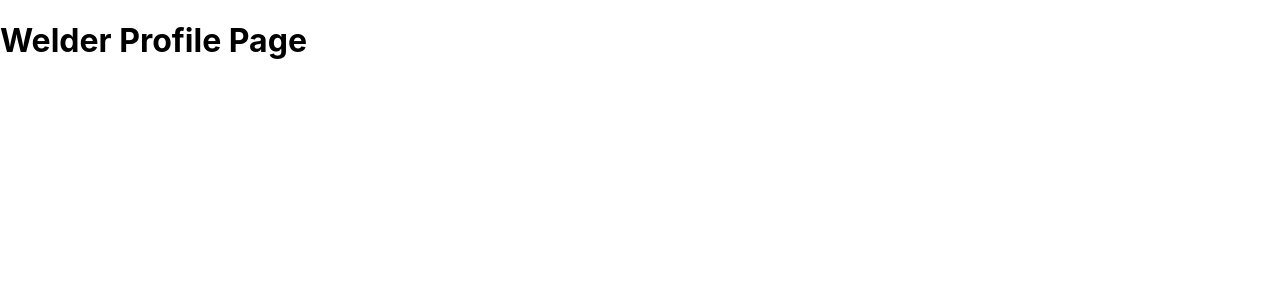
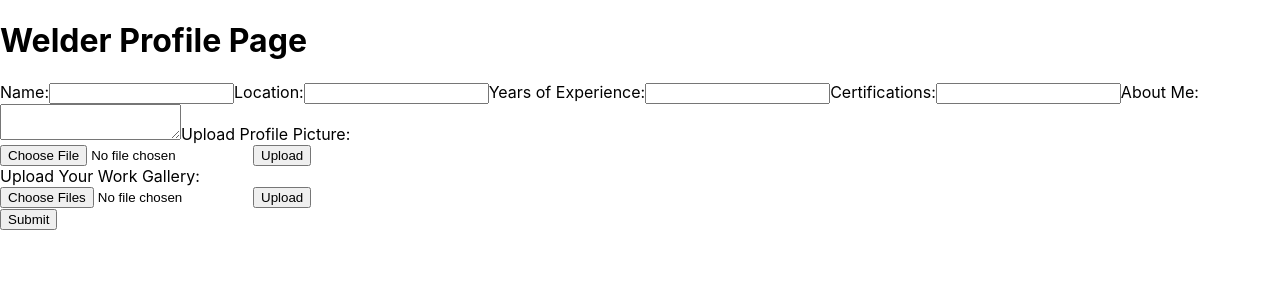
Before and after one commit to Steven-McCombe/Welder-showcase, a React (Create React App) app: page /welder/1 in a window 1280 px wide. Shown: the top 300 px of the page. Built offline with nearby package versions, Linux system fonts and the light colour scheme.

Commit message:
added basic userprofile and image uloading

```diff
--- a/src/components/ImageUpload.js
+++ b/src/components/ImageUpload.js
@@ -1,16 +1,16 @@
 import React, { useState } from 'react';
 import { getStorage, ref, uploadBytesResumable, getDownloadURL } from "firebase/storage";
 
-const ImageUpload = ({ handleImageURL }) => {
-  const [selectedImage, setSelectedImage] = useState(null);
+const ImageUpload = ({ handleImageURL, single }) => {
+  const [selectedImages, setSelectedImages] = useState([]);
 
   const handleImageUpload = event => {
-    setSelectedImage(event.target.files[0]);
+    setSelectedImages([...event.target.files]);
   };
 
   const handleUploadSubmit = () => {
-    if (selectedImage) {
-      uploadImage(selectedImage);
+    if (selectedImages) {
+      selectedImages.forEach(uploadImage);
     }
   };
 
@@ -39,7 +39,7 @@ const ImageUpload = ({ handleImageURL }) => {
 
   return (
     <div>
-      <input type="file" onChange={handleImageUpload} />
+      <input type="file" onChange={handleImageUpload} multiple={!single} />
       <button onClick={handleUploadSubmit}>Upload</button>
     </div>
   );
--- a/src/components/UserProfile.js
+++ b/src/components/UserProfile.js
@@ -1,13 +1,24 @@
 import React, { useEffect, useState } from 'react';
 import { useForm } from 'react-hook-form';
-import { doc, setDoc, getDoc } from "firebase/firestore";
-import { getAuth } from "firebase/auth";
-import { db } from 'firebase';
+import { doc, setDoc, getDoc } from 'firebase/firestore';
+import { getAuth } from 'firebase/auth';
+import { db } from '../firebase';
+import ImageUpload from './ImageUpload';
 
 function UserProfile() {
   const { register, handleSubmit, setValue } = useForm();
   const [loading, setLoading] = useState(true);
   const auth = getAuth();
+
+  const handleProfilePictureURL = (url) => {
+    // Update the user profile with the profile picture URL
+    console.log(url);
+  };
+
+  const handleGalleryURLs = (urls) => {
+    // Update the user profile with the gallery URLs
+    console.log(urls);
+  };
 
   // This function is called when the form is submitted
   const onSubmit = async (data) => {
@@ -17,13 +28,14 @@ function UserProfile() {
   // Fetch the current user's profile when the component loads
   useEffect(() => {
     const fetchProfile = async () => {
-      const docRef = doc(db, "users", auth.currentUser.uid);
-      const docSnap = await getDoc(docRef);
+      if (auth.currentUser) {
+        const docRef = doc(db, "users", auth.currentUser.uid);
+        const docSnap = await getDoc(docRef);
 
-      if (docSnap.exists()) {
-        // Fill the form with the data from Firestore
-        for (const [key, value] of Object.entries(docSnap.data())) {
-          setValue(key, value);
+        if (docSnap.exists()) {
+          for (const [key, value] of Object.entries(docSnap.data())) {
+            setValue(key, value);
+          }
         }
       }
 
@@ -31,7 +43,7 @@ function UserProfile() {
     };
 
     fetchProfile();
-  }, [setValue]);
+  }, [setValue, auth.currentUser]);
 
   if (loading) {
     return <div>Loading...</div>;
@@ -39,6 +51,16 @@ function UserProfile() {
 
   return (
     <form onSubmit={handleSubmit(onSubmit)}>
+      <label>
+        Name:
+        <input {...register('name')} type="text" />
+      </label>
+
+      <label>
+        Location:
+        <input {...register('location')} type="text" />
+      </label>
+
       <label>
         Years of Experience:
         <input {...register('yearsOfExperience')} type="number" min="0" />
@@ -50,31 +72,18 @@ function UserProfile() {
       </label>
 
       <label>
-        Specialized Skills:
-        <input {...register('specializedSkills')} type="text" />
+        About Me:
+        <textarea {...register('aboutMe')} />
       </label>
 
       <label>
-        Previous Projects:
-        <input {...register('previousProjects')} type="text" />
+        Upload Profile Picture:
+        <ImageUpload handleImageURL={handleProfilePictureURL} single={true} />
       </label>
 
       <label>
-        Geographic Location:
-        <input {...register('location')} type="text" />
-      </label>
-
-      <label>
-        Willingness to Relocate:
-        <select {...register('relocation')}>
-          <option value="yes">Yes</option>
-          <option value="no">No</option>
-        </select>
-      </label>
-
-      <label>
-        Tool Proficiency:
-        <input {...register('toolProficiency')} type="text" />
+        Upload Your Work Gallery:
+        <ImageUpload handleImageURL={handleGalleryURLs} single={false} />
       </label>
 
       <input type="submit" />
--- a/src/pages/HomePage.js
+++ b/src/pages/HomePage.js
@@ -2,7 +2,7 @@ import React from 'react';
 import SignIn from '../SignIn';
 import SignUp from '../SignUp';
 import SignOut from '../SignOut';
-import UserProfile from '../components/UserProfile';
+
 function HomePage() {
   return (
     <div>
@@ -10,7 +10,7 @@ function HomePage() {
       <SignIn />
       <SignUp />
       <SignOut />
-      <UserProfile />
+
     </div>
   );
 }
--- a/src/pages/WelderProfilePage.js
+++ b/src/pages/WelderProfilePage.js
@@ -1,8 +1,13 @@
 import React from 'react';
+import UserProfile from '../components/UserProfile';
 
 function WelderProfilePage() {
     return (
+        <div>
         <h1>Welder Profile Page</h1>
+
+        <UserProfile />
+        </div>
     );
 }
 
```
